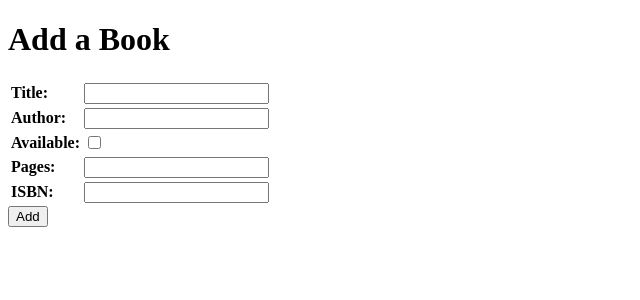
After one commit to Tamim-Rahman101/php_book_management, a PHP site: page /add_book.php in a window 1280 px wide. The commit adds this page. Shown: the top 300 px of the page, without its empty margins (0-640 px from the left). Run offline with PHP 8.4, Linux system fonts and the light colour scheme.

Commit message:
Book adding functionality added with add_book.php file

```diff
--- /dev/null
+++ b/add_book.php
@@ -0,0 +1,53 @@
+<!DOCTYPE html>
+<html>
+<head>
+    <title>Add Book</title>
+</head>
+<body>
+    <h1>Add a Book</h1>
+
+    <?php
+    if ($_SERVER['REQUEST_METHOD'] === 'POST') {
+        $newBook = array(
+            'title' => $_POST['title'],
+            'author' => $_POST['author'],
+            'available' => $_POST['available'] == 'on' ? true : false,
+            'pages' => $_POST['pages'],
+            'isbn' => $_POST['isbn']
+        );
+
+        $bookData = json_decode(file_get_contents('book.json'), true);
+        $bookData[] = $newBook;
+
+        file_put_contents('book.json', json_encode($bookData));
+        echo 'Book added successfully. <a href="index.php">Go back to the book list</a>';
+    }
+    ?>
+
+    <form action="" method="post">
+        <table>
+            <tr align=left>
+                <th>Title:</th>
+                <td><input type="text" name="title" required></td>
+            </tr>
+            <tr align=left>
+                <th>Author:</th>
+                <td><input type="text" name="author" required></td>
+            </tr>
+            <tr align=left>
+                <th>Available:</th>
+                <td><input type="checkbox" name="available"></td>
+            </tr>
+            <tr align=left>
+                <th>Pages:</th>
+                <td><input type="number" name="pages" required></td>
+            </tr>
+            <tr align=left>
+                <th>ISBN:</th>
+                <td><input type="text" name="isbn" required></td>
+            </tr>
+        </table>
+        <input type="submit" value="Add">
+    </form>
+</body>
+</html>
--- a/index.php
+++ b/index.php
@@ -26,5 +26,9 @@
         echo 'No books found.';
     }
     ?>
+
+    <br>
+    <a href="add_book.php">Add a Book</a>
+
 </body>
 </html>
```
